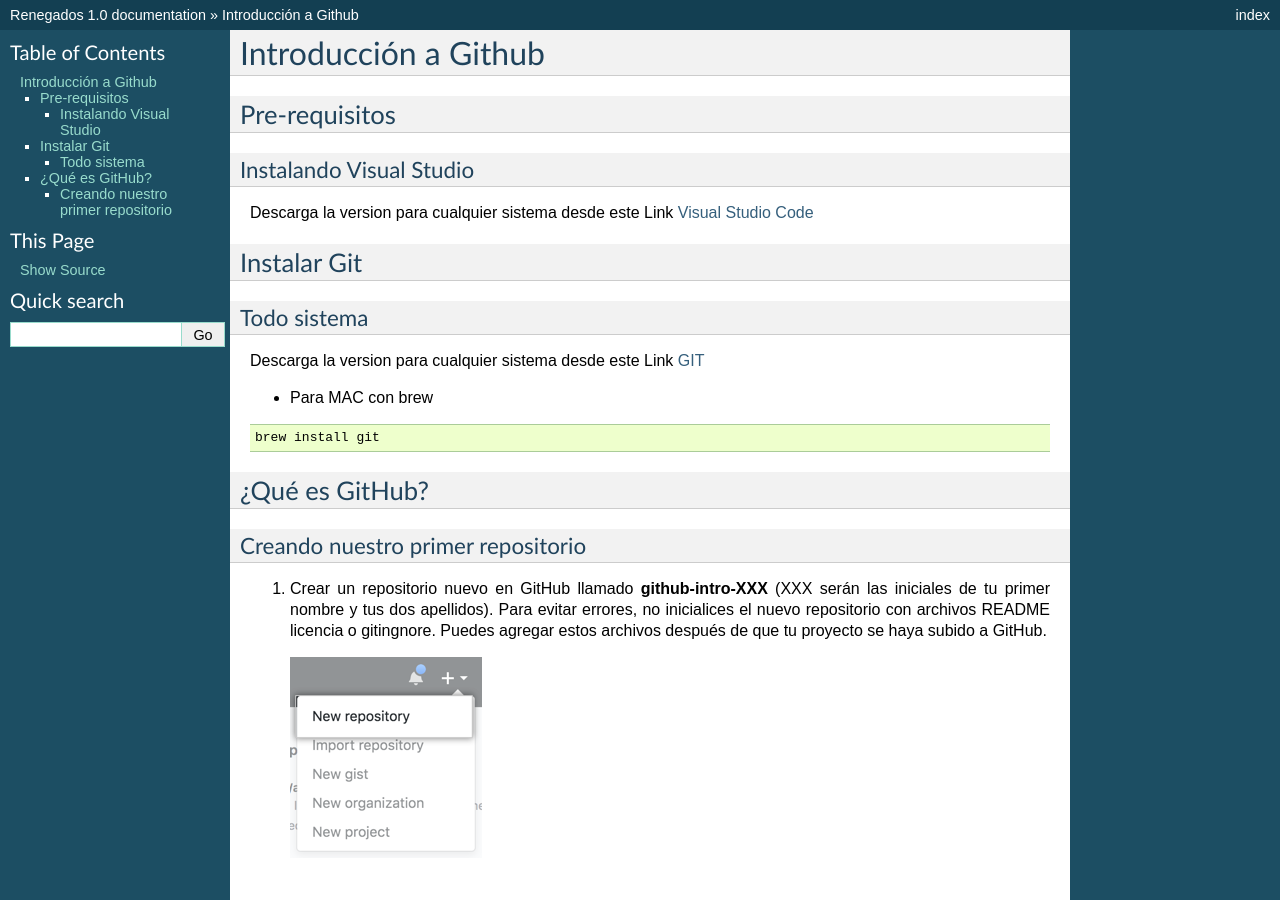
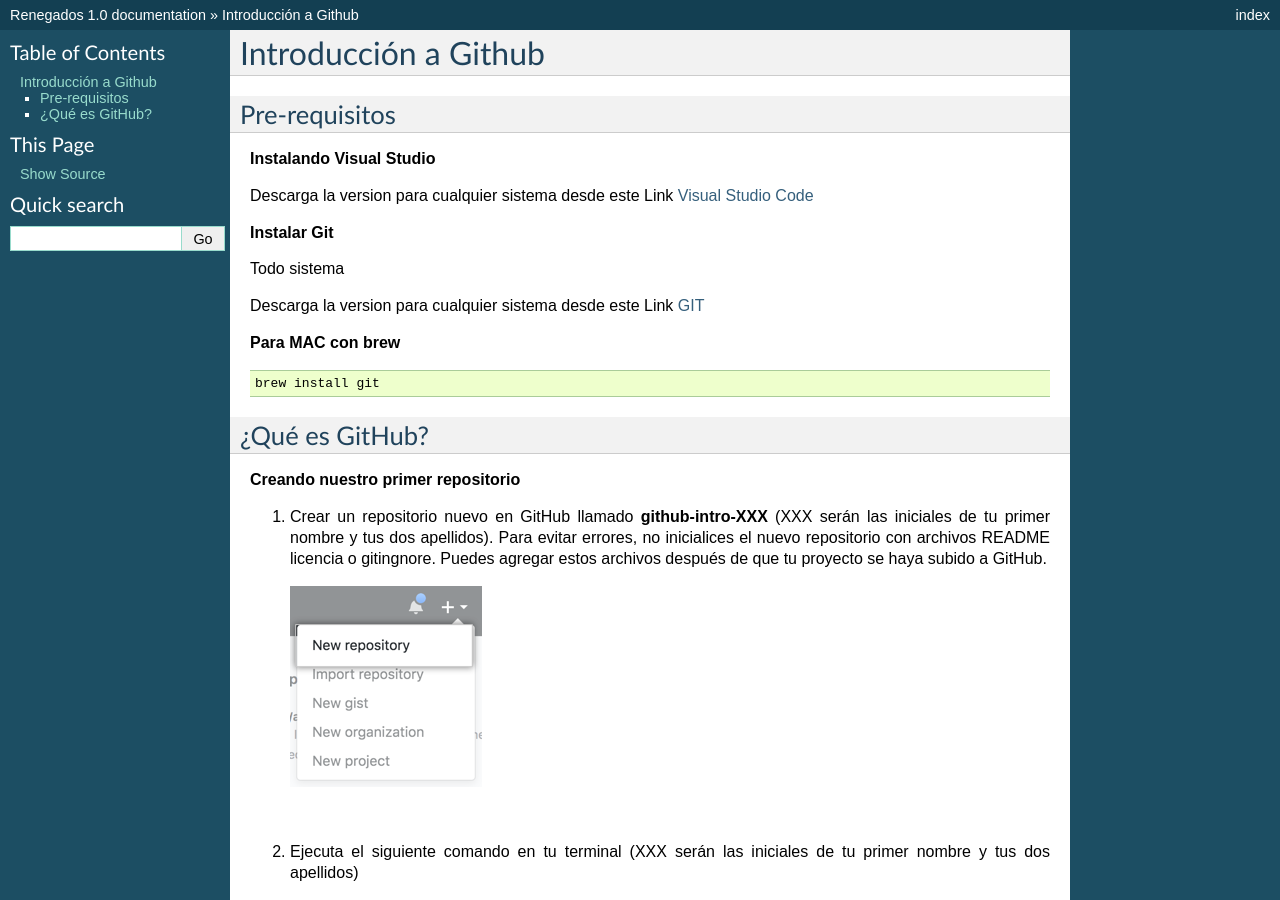
Before and after one commit to jveraduran/github-intro, a Sphinx documentation site: the page built from docs/index.rst, in a window 1280 px wide and 900 px high. Built offline with Sphinx 7.4.7, drawn with Linux system fonts in a browser that asks for light colours.

```diff
--- a/docs/index.rst
+++ b/docs/index.rst
@@ -9,19 +9,17 @@ Introducción a Github
 Pre-requisitos
 ##############
 
-Instalando Visual Studio
-************************
+**Instalando Visual Studio**
+
 Descarga la version para cualquier sistema desde este Link `Visual Studio Code <https://code.visualstudio.com>`_
 
-Instalar Git
-############
+**Instalar Git**
 
 Todo sistema
-************
 
 Descarga la version para cualquier sistema desde este Link `GIT <https://git-scm.com/downloads>`_
 
-* Para MAC con brew
+**Para MAC con brew**
 
 .. code-block::
 
@@ -31,8 +29,7 @@ Descarga la version para cualquier sistema desde este Link `GIT <https://git-scm
 ¿Qué es GitHub?
 ###############
 
-Creando nuestro primer repositorio
-**********************************
+**Creando nuestro primer repositorio**
 
 1. Crear un repositorio nuevo en GitHub llamado **github-intro-XXX** (XXX serán las iniciales de tu primer nombre y tus dos apellidos). Para evitar errores, no inicialices el nuevo repositorio con archivos README licencia o gitingnore. Puedes agregar estos archivos después de que tu proyecto se haya subido a GitHub.
 
```
